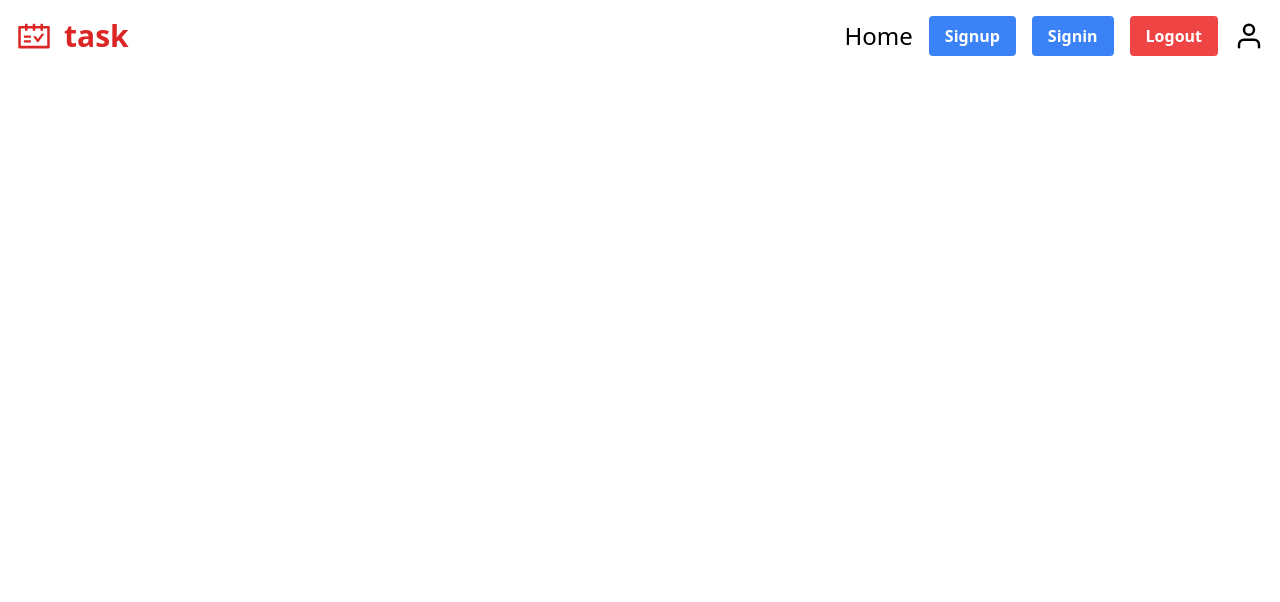
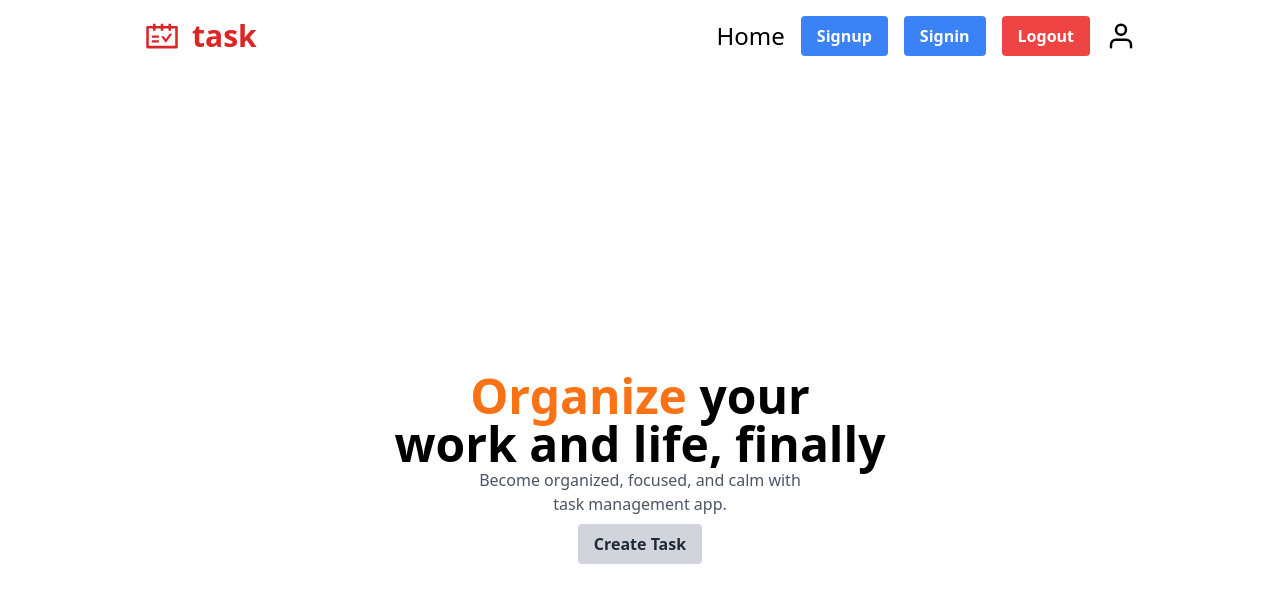
Before and after one commit to Faysal-MD/MERN-Task-Management-App, a React (Vite) app in the folder client/: page / in a window 1280 px wide. Shown: the top 602 px of the page. Built offline with nearby package versions, Linux system fonts and the light colour scheme.

Commit message:
Home page

```diff
--- a/client/src/App.jsx
+++ b/client/src/App.jsx
@@ -1,10 +1,12 @@
+import Home from "./components/home/Home"
 import Navbar from "./components/navbar/Navbar"
 
 const App = () => {
   return (
-    <div>
+    <>
       <Navbar />
-    </div>
+      <Home />
+    </>
   )
 }
 
--- /dev/null
+++ b/client/src/components/home/Home.jsx
@@ -0,0 +1,20 @@
+const Home = () => {
+  return (
+    <div className="w-full h-screen flex justify-center items-center">
+      <div className="text-center p-4 mx-auto max-w-screen-lg">
+        <p className="text-5xl font-semibold">
+          <span className="text-orange-500">Organize</span> your <br /> work and life, finally
+        </p>
+        <p className="text-gray-600">
+          Become organized, focused, and calm with <br />
+          task management app.
+        </p>
+        <button className="my-2 bg-gray-300 hover:bg-gray-400 text-gray-800 font-bold py-2 px-4 rounded">
+          Create Task
+        </button>
+      </div>
+    </div>
+  );
+};
+
+export default Home;
--- a/client/src/components/navbar/Navbar.jsx
+++ b/client/src/components/navbar/Navbar.jsx
@@ -4,7 +4,7 @@ import { FiUser } from "react-icons/fi";
 const Navbar = () => {
   return (
     <div>
-      <nav className="p-4">
+      <nav className="p-4 mx-auto max-w-screen-lg">
         <div className="flex items-center justify-between">
           <a
             href="#"
```
